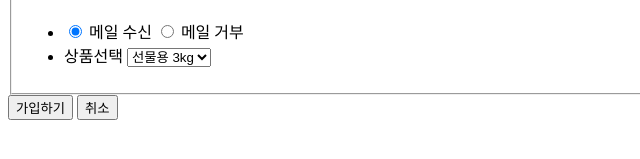
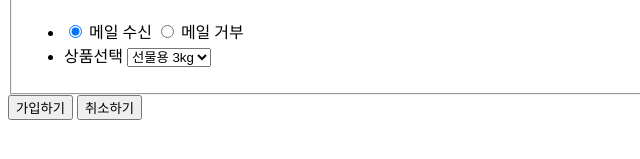
Before and after one commit to ehdrn3020/publishing_31_example, a plain HTML site: page 99.practice_piece/login.html in a window 1280 px wide. Shown: the part 457-616 px from the top of the page, 0-640 px from the left. Drawn offline with Linux system fonts and the light colour scheme.

Commit message:
20220522 test new env

```diff
--- a/99.practice_piece/login.html
+++ b/99.practice_piece/login.html
@@ -57,7 +57,7 @@
     </fieldset>
     <div id="buttons">
       <input type="submit" value="가입하기">
-      <input type="reset" value="취소">
+      <input type="reset" value="취소하기">
     </div>
   </form>
 
```
